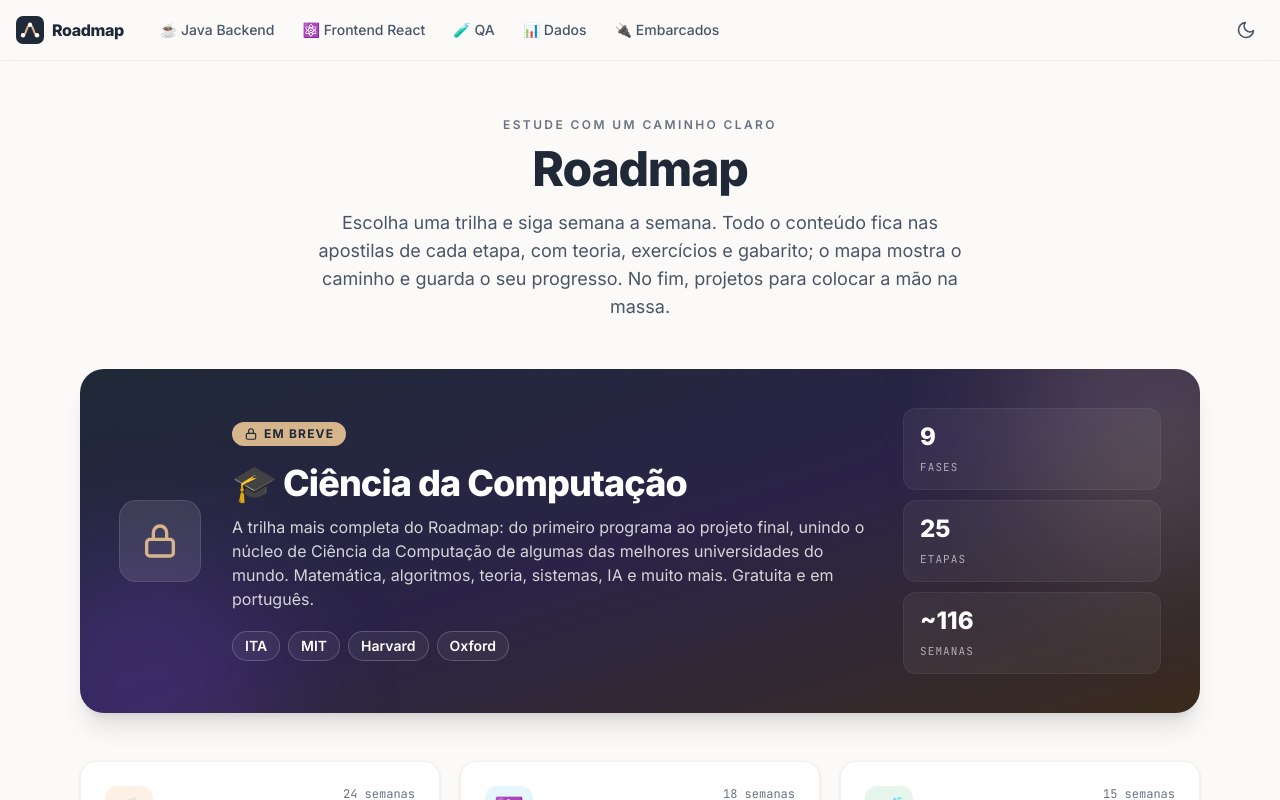
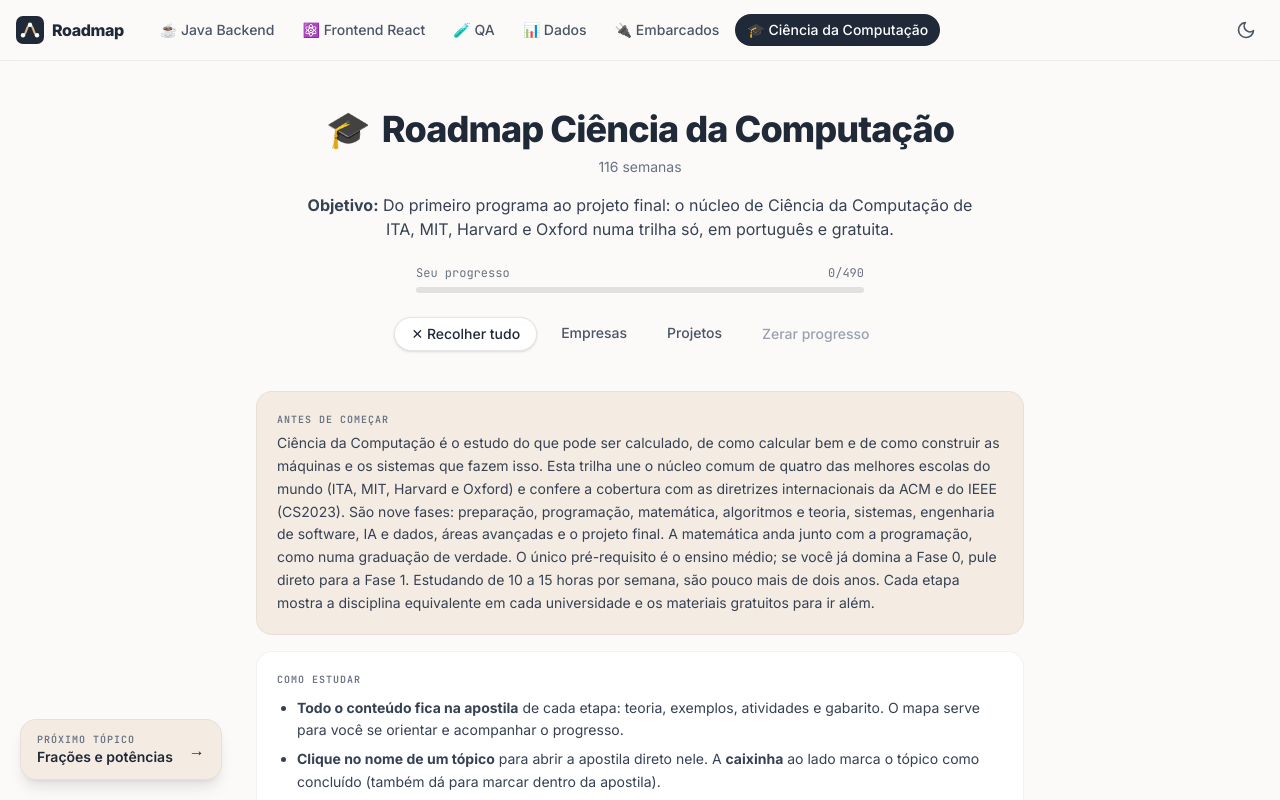
Before and after one commit to eebagabe/roadmap, a React (Vite) app: page /roadmap/computacao in a window 1280 px wide. Before the commit this address led to /. Shown: the top 800 px of the page. Built offline with nearby package versions, Linux system fonts and the light colour scheme.

Commit message:
feat: release Computer Science roadmap and remove coming-soon banner

```diff
--- a/src/components/BannerComputacao.tsx
+++ /dev/null
@@ -1,59 +0,0 @@
-import { Cadeado } from './Cadeado'
-
-const UNIVERSIDADES = ['ITA', 'MIT', 'Harvard', 'Oxford']
-const NUMEROS = [
-  { valor: '9', rotulo: 'fases' },
-  { valor: '25', rotulo: 'etapas' },
-  { valor: '~116', rotulo: 'semanas' },
-]
-
-/** Destaque da próxima grande trilha, ainda bloqueada. */
-export function BannerComputacao() {
-  return (
-    <section
-      aria-label="Trilha Ciência da Computação, em breve"
-      className="relative mt-12 overflow-hidden rounded-3xl bg-gradient-to-br from-[#1f2937] via-[#2a2347] to-[#3a2a1c] p-6 text-white shadow-xl ring-1 ring-white/10 sm:p-10"
-    >
-      <div className="pointer-events-none absolute -top-24 -right-24 h-72 w-72 rounded-full bg-line/20 blur-3xl" aria-hidden />
-      <div className="pointer-events-none absolute -bottom-24 -left-16 h-64 w-64 rounded-full bg-violet-500/20 blur-3xl" aria-hidden />
-
-      <div className="relative flex flex-col gap-8 lg:flex-row lg:items-center">
-        <div className="grid h-20 w-20 shrink-0 place-items-center rounded-2xl bg-white/10 ring-1 ring-white/20">
-          <Cadeado className="h-10 w-10 text-line" />
-        </div>
-
-        <div className="flex-1">
-          <span className="inline-flex items-center gap-1.5 rounded-full bg-line px-3 py-1 text-xs font-bold tracking-widest text-ink uppercase">
-            <Cadeado className="h-3.5 w-3.5" />
-            Em breve
-          </span>
-          <h2 className="mt-4 text-3xl font-extrabold tracking-tight sm:text-4xl">🎓 Ciência da Computação</h2>
-          <p className="mt-3 max-w-2xl text-white/80">
-            A trilha mais completa do Roadmap: do primeiro programa ao projeto final, unindo o núcleo de Ciência da
-            Computação de algumas das melhores universidades do mundo. Matemática, algoritmos, teoria, sistemas, IA e
-            muito mais. Gratuita e em português.
-          </p>
-          <ul className="mt-5 flex flex-wrap gap-2">
-            {UNIVERSIDADES.map((u) => (
-              <li key={u} className="rounded-full border border-white/20 bg-white/5 px-3 py-1 text-sm font-semibold">
-                {u}
-              </li>
-            ))}
-          </ul>
-        </div>
-
-        <dl className="grid grid-cols-3 gap-3 lg:w-64 lg:grid-cols-1">
-          {NUMEROS.map((n) => (
-            <div key={n.rotulo} className="rounded-xl bg-white/5 px-4 py-3 text-center ring-1 ring-white/10 lg:text-left">
-              <dt className="sr-only">{n.rotulo}</dt>
-              <dd>
-                <span className="block text-2xl font-extrabold">{n.valor}</span>
-                <span className="font-mono text-[11px] tracking-widest text-white/60 uppercase">{n.rotulo}</span>
-              </dd>
-            </div>
-          ))}
-        </dl>
-      </div>
-    </section>
-  )
-}
--- a/src/data/roadmaps/computacao.ts
+++ b/src/data/roadmaps/computacao.ts
@@ -6,7 +6,7 @@ export const computacao: Roadmap = {
   short: 'Ciência da Computação',
   icon: '🎓',
   accent: '#4f46e5',
-  status: 'em-breve',
+  status: 'disponivel',
   objective:
     'Do primeiro programa ao projeto final: o núcleo de Ciência da Computação de ITA, MIT, Harvard e Oxford numa trilha só, em português e gratuita.',
   intro:
--- a/src/pages/HomePage.tsx
+++ b/src/pages/HomePage.tsx
@@ -1,6 +1,5 @@
 import { Link } from 'react-router-dom'
 import { roadmaps } from '../data/roadmaps'
-import { BannerComputacao } from '../components/BannerComputacao'
 import { Idiomas } from '../components/Idiomas'
 import { ProgressBar } from '../components/ProgressBar'
 import { useProgress } from '../lib/progress'
@@ -20,8 +19,6 @@ export function HomePage() {
           massa.
         </p>
       </section>
-
-      <BannerComputacao />
 
       <section className="mt-12 grid gap-5 sm:grid-cols-2 lg:grid-cols-3">
         {roadmaps.map((r) => {
```
